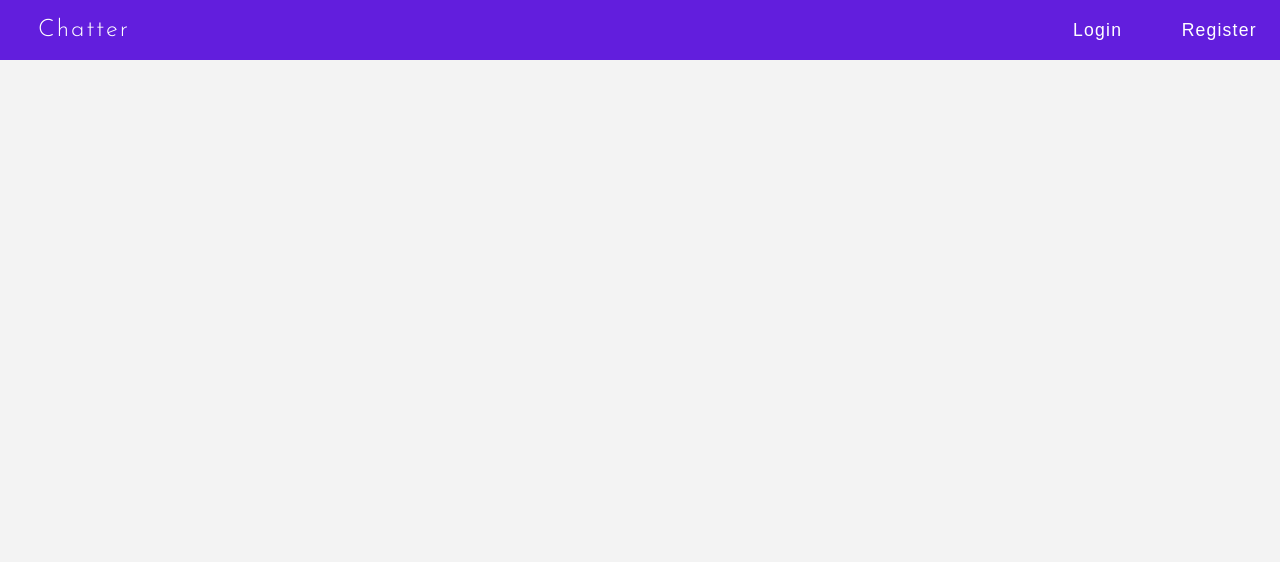
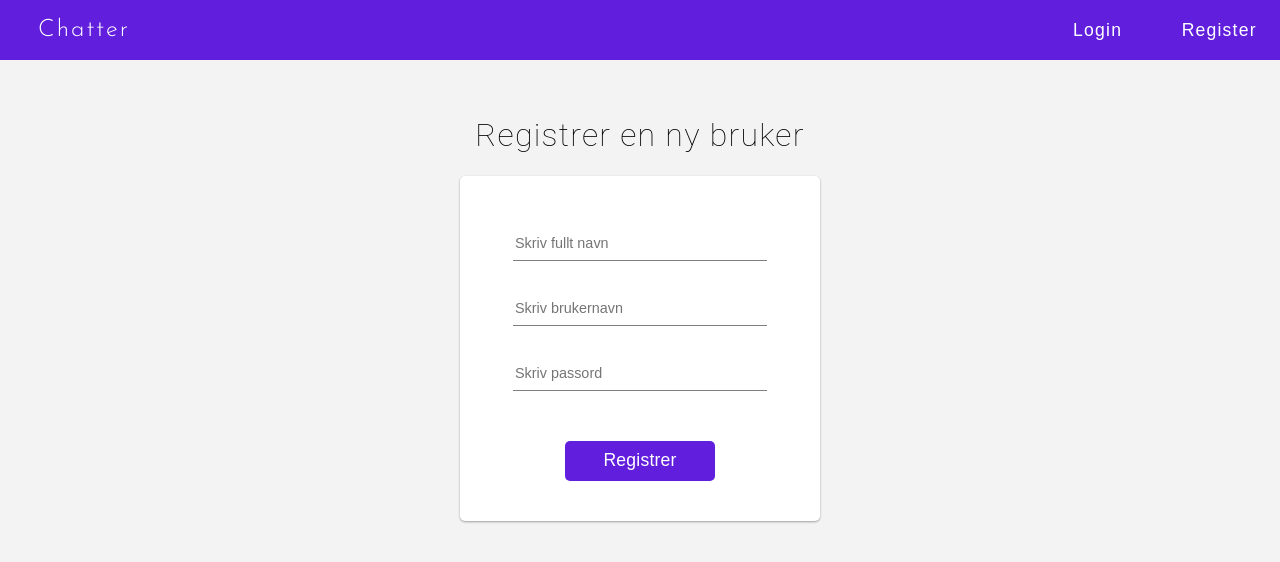
Before and after one commit to tor0405/chatter, a React (Create React App) app in the folder frontend/: page /register in a window 1280 px wide. Shown: the top 562 px of the page. Built offline with nearby package versions, Linux system fonts and the light colour scheme; no server answers.

Commit message:
Feature/user registration (#9)
* Created files

* Created registration component & added it to route

```diff
--- a/frontend/src/App.tsx
+++ b/frontend/src/App.tsx
@@ -12,7 +12,7 @@ interface State {
 
 export class App extends React.Component<Props, State> {
     constructor(props:Props){
-        super(props)
+        super(props);
         this.state={
             isLoggedIn:false
         }
@@ -26,7 +26,7 @@ export class App extends React.Component<Props, State> {
     }
 
     componentWillUpdate(): void {
-        console.log(this.state.isLoggedIn)
+        console.log(this.state.isLoggedIn);
         if(this.state.isLoggedIn!=(window as any).isLoggedIn){
             this.setState({
                 isLoggedIn:(window as any).isLoggedIn
--- a/frontend/src/router.tsx
+++ b/frontend/src/router.tsx
@@ -6,6 +6,7 @@ import { Login } from './views/login/Login';
 import {UserApi} from "./Api";
 import Chat from "./views/chat/Chat"
 import Landing from "./views/landing/Landing"
+import {Register} from "./views/register/Register";
 
 const ProtectedRoute = (isAllowed:any, { ...props }) =>
         isAllowed==true
@@ -20,6 +21,7 @@ export const AppRouter: React.FunctionComponent<{}> = () => {
                 <Switch>
                     <Route exact path="/" component={Landing} />
                     <Route exact path="/login" component={Login} />
+                    <Route exact path="/register" component={Register} />
                     <ProtectedRoute
                         isAllowed={UserApi.isLoggedIn()}
                         exact
--- /dev/null
+++ b/frontend/src/views/register/Register.scss
@@ -0,0 +1,70 @@
+@import "./../../common";
+
+
+.register__container {
+  margin:0 auto;
+  width:70%;
+  height:100%;
+  border-radius: 5px;
+  padding:20px;
+}
+
+.register__header{
+  color:black;
+  text-align: center;
+  font-weight: 100;
+}
+
+.register__form {
+  display: flex;
+  flex-direction: column;
+  background-color: white;
+  height: 100%;
+  max-width:320px;
+  justify-items:center;
+  align-items:center;
+  box-shadow: 0 1px 3px rgba(0,0,0,0.12), 0 1px 2px rgba(0,0,0,0.24);
+  border-radius: 5px;
+  margin: 0 auto;
+  padding:40px 20px 40px 20px;
+
+}
+
+.register__input{
+  width:250px;
+  font-size: 0.9em;
+  font-weight: 100;
+  height:32px;
+  text-decoration: none;
+  outline: none;
+  margin:0 0 30px 0;
+  border:none;
+  border-bottom:1px solid gray;
+}
+
+.register__input-section{
+  display:flex;
+  align-items: center;
+  border-radius: 5px;
+  padding:10px;
+  flex-direction: column;
+}
+
+.register__submit{
+  width:150px;
+  outline: none;
+  margin-top:10px;
+  background-color: $primary;
+  border-radius: 5px;
+  color:white;
+  font-weight: 100;
+  letter-spacing: 0.2px;
+  border: none;
+  font-size: 1.1em;
+  height:40px;
+  transition: all 0.15s ease-in-out;
+
+  &:hover{
+    background-color: $secondary;
+  }
+}
--- /dev/null
+++ b/frontend/src/views/register/Register.tsx
@@ -0,0 +1,73 @@
+import * as React from 'react';
+import './Register.scss'
+import {UserApi} from "../../Api"
+
+interface State {
+    password: string;
+    username: string;
+    fullName:string;
+}
+
+interface Props {
+    history:any
+}
+
+export class Register extends React.Component<Props, State> {
+    constructor(props: any) {
+        super(props);
+        this.state = {
+            username: '',
+            password: '',
+            fullName: ''
+        }
+    }
+
+    public submit(e:React.FormEvent<HTMLButtonElement>): void{
+        e.preventDefault();
+        UserApi.register(this.state.username, this.state.password, this.state.fullName)
+            .then(e=>{
+                this.props.history.push("/login")
+            })
+            .catch(err=>{
+
+        });
+    }
+
+    public render() {
+        return (
+            <div className="register__container">
+                <h1 className="register__header">Registrer en ny bruker</h1>
+                <form className="register__form">
+                    <section className="register__input-section">
+                        <input type="text" placeholder="Skriv fullt navn"
+                               value={this.state.fullName}
+                               onChange={(e:React.FormEvent<HTMLInputElement>)=>{
+                                   // @ts-ignore en faktisk feil i TS gjør at jeg må bruke denne
+                                   this.setState({fullName:e.target.value})}}
+                               className="register__input"
+                        />
+                        <input type="text" placeholder="Skriv brukernavn"
+                               value={this.state.username}
+                               onChange={(e:React.FormEvent<HTMLInputElement>)=>{
+                                   // @ts-ignore en faktisk feil i TS gjør at jeg må bruke denne
+                                   this.setState({username:e.target.value})}}
+                               className="register__input"
+                        />
+                        <input type="password" placeholder="Skriv passord"
+                               value={this.state.password}
+                               onChange={(e:React.FormEvent<HTMLInputElement>)=>{
+                                   // @ts-ignore en faktisk feil i TS gjør at jeg må bruke denne
+                                   this.setState({password:e.target.value})}}
+                               className="register__input"
+                        />
+                    </section>
+                    <button type="submit"
+                            onClick={(e)=>{this.submit(e)}}
+                            className="register__submit"
+                    >Registrer</button>
+                </form>
+            </div>
+        );
+    }
+
+}
```
